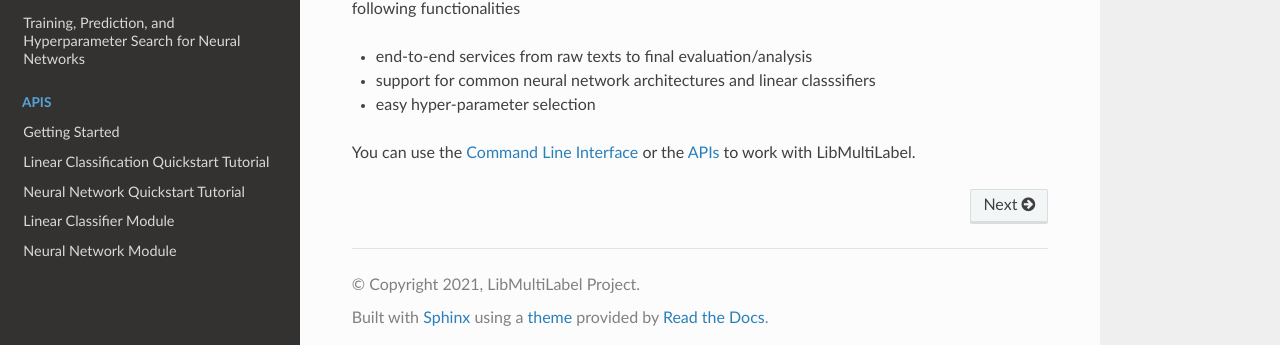
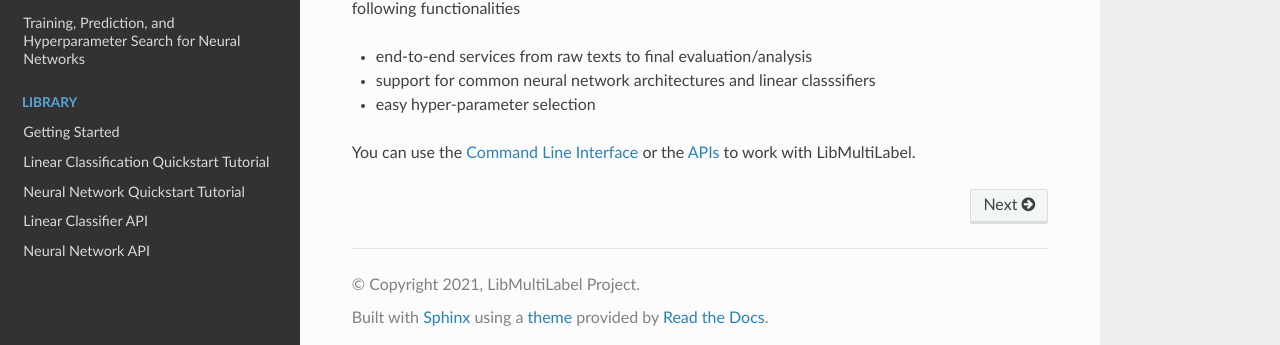
Before and after one commit to ASUS-AICS/LibMultiLabel, a Sphinx documentation site: the page built from docs/index.rst, in a window 1280 px wide. Shown: the part 224-569 px from the top of the page. Built offline with Sphinx 7.4.7 and the Read the Docs theme 2.0.0, drawn with Linux system fonts in a browser that asks for light colours.

Commit message:
upated title

```diff
--- a/docs/api/linear.rst
+++ b/docs/api/linear.rst
@@ -1,5 +1,5 @@
-Linear Classifier Module
-========================
+Linear Classifier API
+=====================
 
 Linear methods are methods based on
 `LibLinear <https://www.csie.ntu.edu.tw/~cjlin/liblinear/>`_.
--- a/docs/api/nn.rst
+++ b/docs/api/nn.rst
@@ -1,5 +1,5 @@
-Neural Network Module
-=====================
+Neural Network API
+==================
 
 The neural network module ``libmultilabel.nn`` contains three methods.
 Method ``libmultilabel.nn.networks`` is a collection of classes that defines the neural networks. The other two methods, ``libmultilabel.nn.data_utils`` and ``libmultilabel.nn.nn_utils``, are utilities for processing data and training a neural network model.
--- a/docs/index.rst
+++ b/docs/index.rst
@@ -21,7 +21,7 @@ You can use the `Command Line Interface <cli/ov_data_format.html>`_  or the `API
     cli/nn
 
 .. toctree::
-   :caption: APIs
+   :caption: Library
    :maxdepth: 1
    :hidden:
 
```
